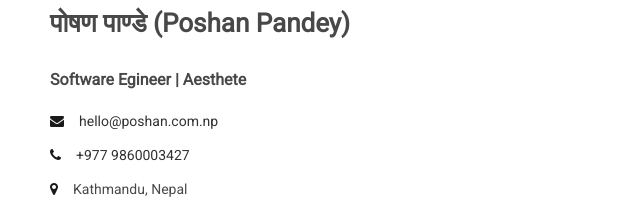
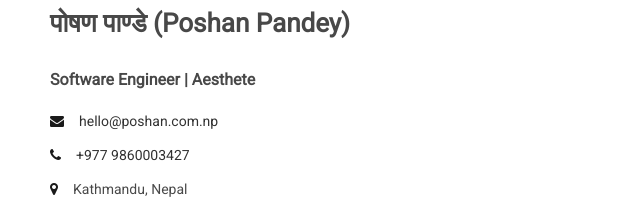
Before and after one commit to poshan0126/personal_site_poshan, a plain HTML site: page index.html in a window 1280 px wide. Shown: the part 352-576 px from the top of the page, 35-675 px from the left. Drawn offline with Linux system fonts and the light colour scheme; some packages are replaced by stand-ins of ours.

Commit message:
engineer

```diff
--- a/index.html
+++ b/index.html
@@ -101,7 +101,7 @@
                                 </div>
                                 <br>
                                 <h4 class="wow fadeInUp" data-wow-duration="0.2s" data-wow-delay="0.2s">पोषण पाण्डे (Poshan Pandey)</h4>
-                                <h6 class="wow fadeInUp" data-wow-duration="0.2s" data-wow-delay="0.3s">Software Egineer | Aesthete</h6>
+                                <h6 class="wow fadeInUp" data-wow-duration="0.2s" data-wow-delay="0.3s">Software Engineer | Aesthete</h6>
 
                                 <ul>
                                     <li class="wow fadeInUp" data-wow-duration="0.2s" data-wow-delay="0.1s"><i class="fa fa-envelope"></i><a href="mailto:">hello@poshan.com.np</a></li>
```
